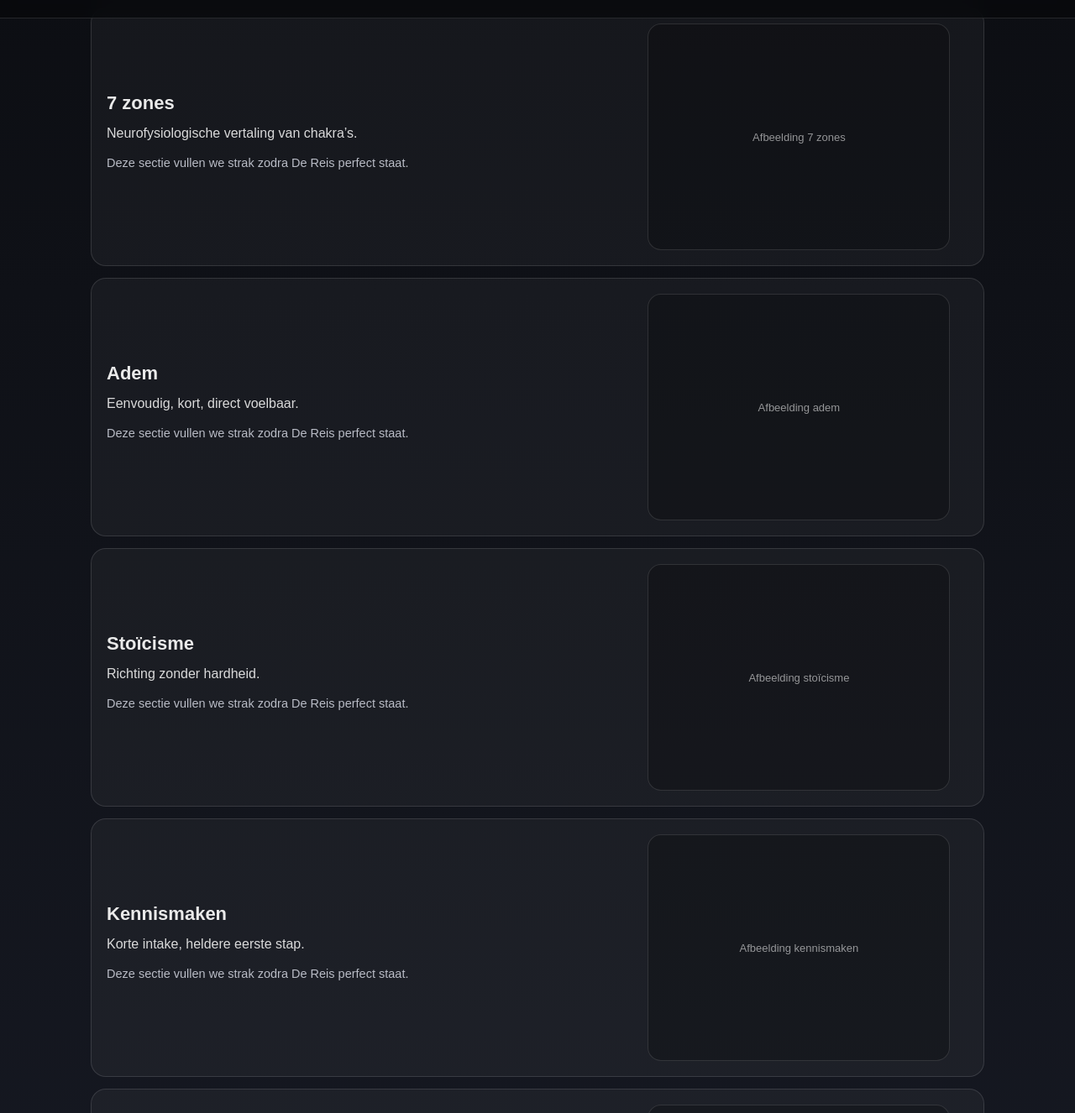
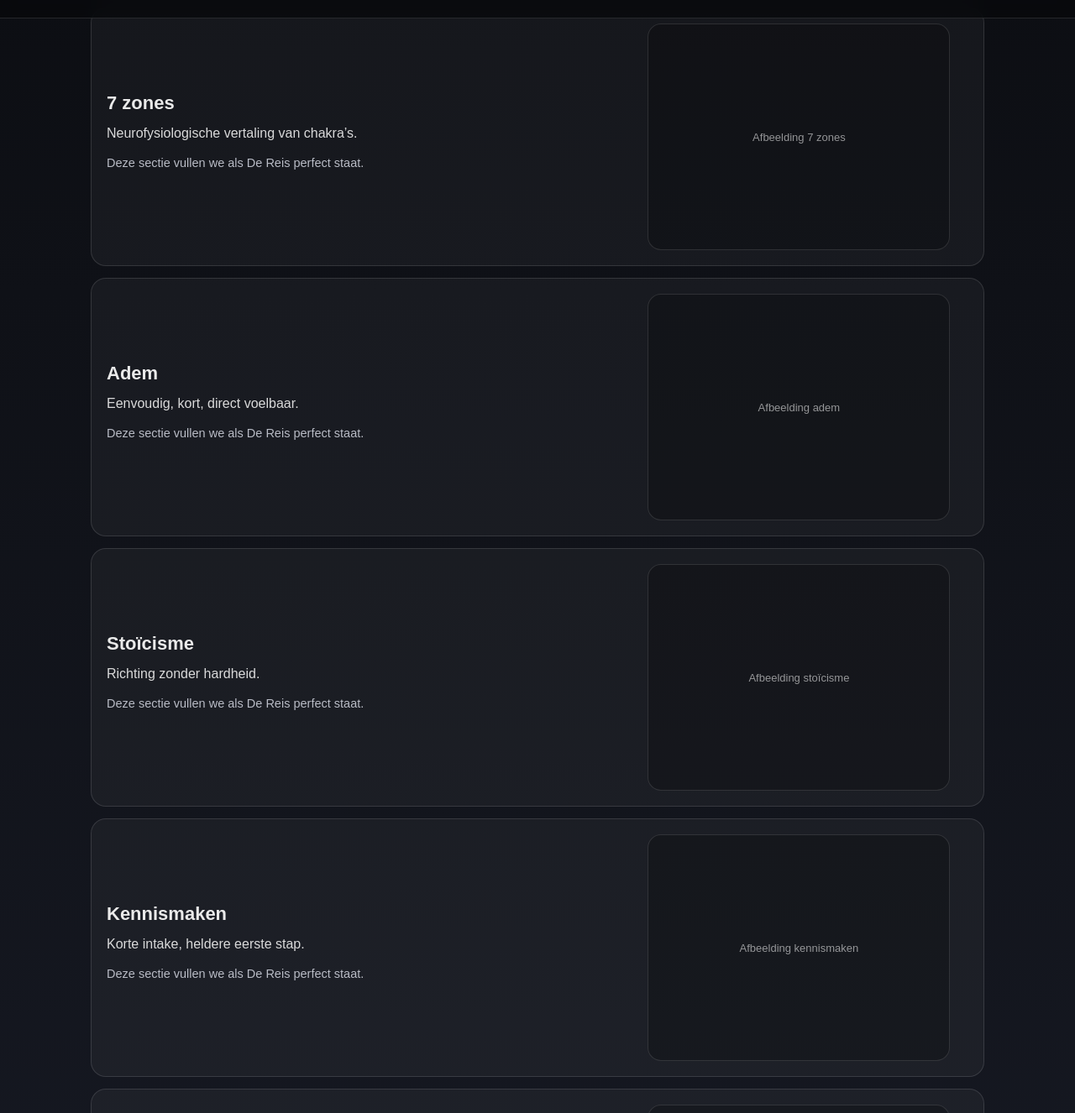
Before and after one commit to willvendel-source/BYWILL2, a Jekyll site: the page built from index.html, in a window 1280 px wide and 1400 px high, scrolled down 727 px, cut to the strip 74-1400 px from the top of the window. Shown: the whole strip at 84% size. Built offline with Jekyll 4.4.1, drawn with Linux system fonts in a browser that asks for light colours; some of the changed text lies outside the part shown.

```diff
--- a/index.html
+++ b/index.html
@@ -40,7 +40,7 @@
     <div class="section-text">
       <h2>7 zones</h2>
       <p class="lead">Neurofysiologische vertaling van chakra’s.</p>
-      <p>Deze sectie vullen we strak zodra De Reis perfect staat.</p>
+      <p>Deze sectie vullen we als De Reis perfect staat.</p>
     </div>
     <div class="section-media">
       <div class="media-frame">Afbeelding 7 zones</div>
@@ -53,7 +53,7 @@
     <div class="section-text">
       <h2>Adem</h2>
       <p class="lead">Eenvoudig, kort, direct voelbaar.</p>
-      <p>Deze sectie vullen we strak zodra De Reis perfect staat.</p>
+      <p>Deze sectie vullen we als De Reis perfect staat.</p>
     </div>
     <div class="section-media">
       <div class="media-frame">Afbeelding adem</div>
@@ -66,7 +66,7 @@
     <div class="section-text">
       <h2>Stoïcisme</h2>
       <p class="lead">Richting zonder hardheid.</p>
-      <p>Deze sectie vullen we strak zodra De Reis perfect staat.</p>
+      <p>Deze sectie vullen we als De Reis perfect staat.</p>
     </div>
     <div class="section-media">
       <div class="media-frame">Afbeelding stoïcisme</div>
@@ -79,7 +79,7 @@
     <div class="section-text">
       <h2>Kennismaken</h2>
       <p class="lead">Korte intake, heldere eerste stap.</p>
-      <p>Deze sectie vullen we strak zodra De Reis perfect staat.</p>
+      <p>Deze sectie vullen we als De Reis perfect staat.</p>
     </div>
     <div class="section-media">
       <div class="media-frame">Afbeelding kennismaken</div>
@@ -92,7 +92,7 @@
     <div class="section-text">
       <h2>Contact</h2>
       <p class="lead">Contact verloopt via inschrijving.</p>
-      <p>Deze sectie vullen we strak zodra De Reis perfect staat.</p>
+      <p>Deze sectie vullen we als De Reis perfect staat.</p>
     </div>
     <div class="section-media">
       <div class="media-frame">Afbeelding contact</div>
```
Also changed, not shown: other parts of index.html (+2 -2 lines).
